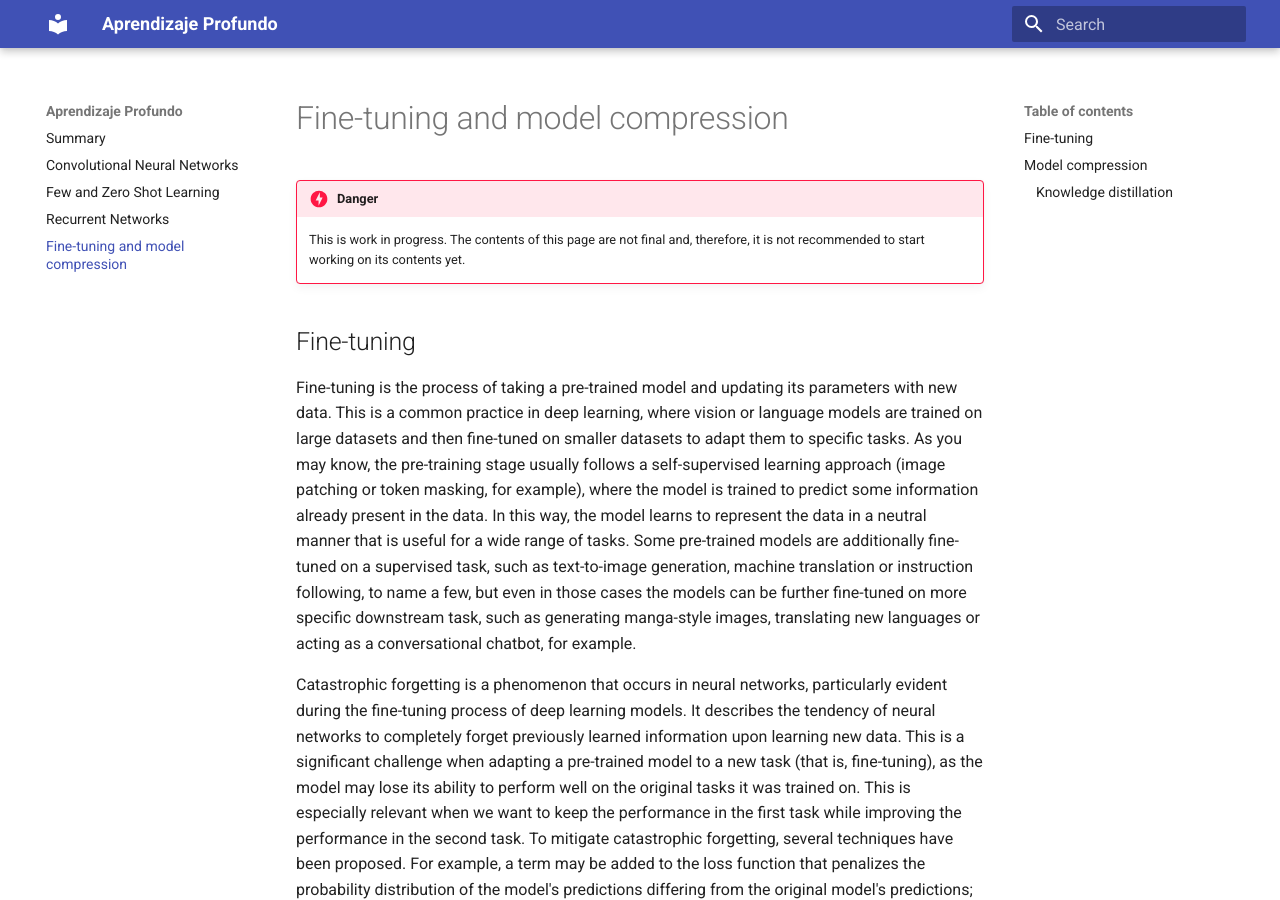
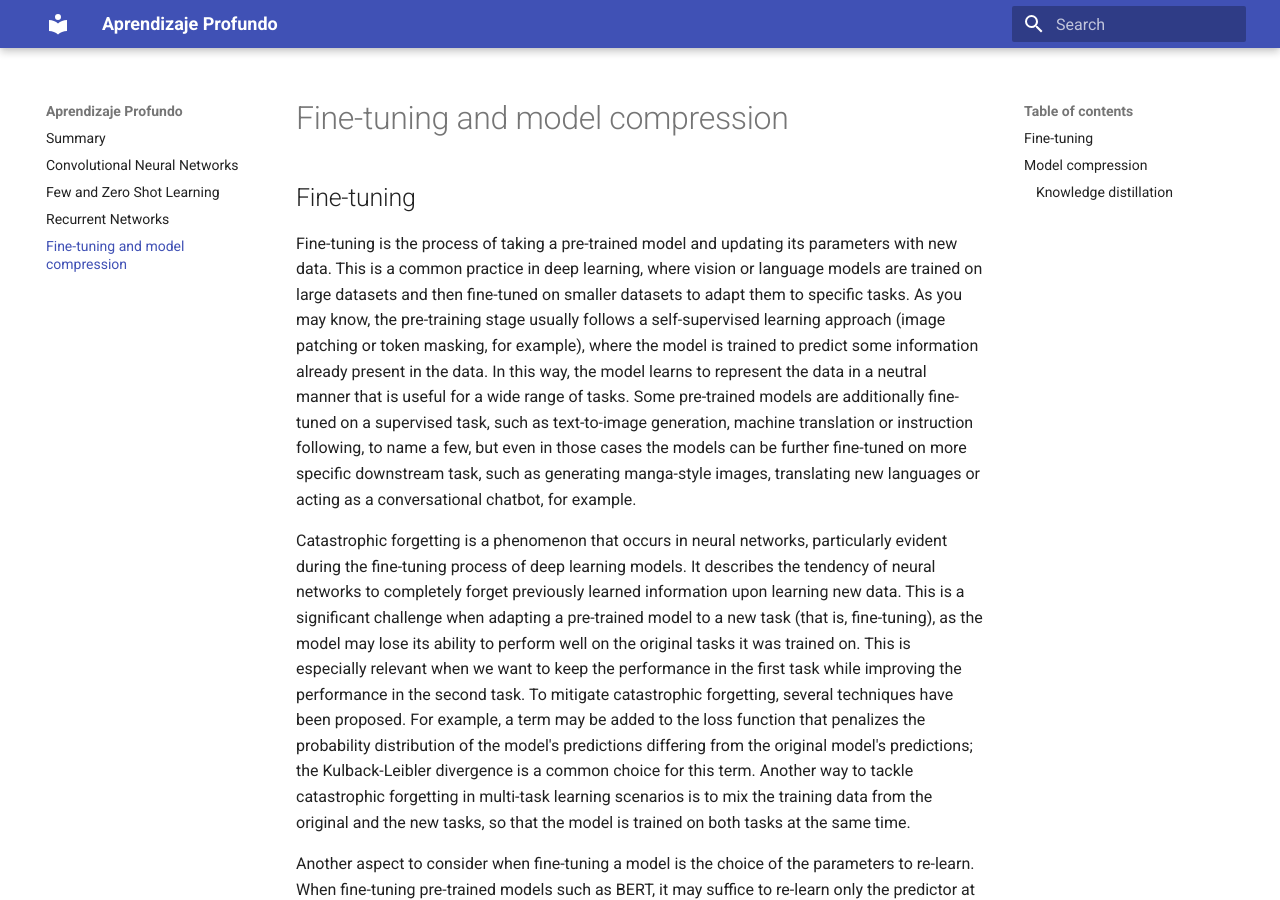
Before and after one commit to pertusa/ap, an MkDocs documentation site: the page built from docs/ftkd.md, in a window 1280 px wide and 900 px high. Built offline with MkDocs 1.6.1 and Material for MkDocs 9.7.7, drawn with Linux system fonts in a browser that asks for light colours; formulas are drawn with MathJax 3.

```diff
--- a/docs/ftkd.md
+++ b/docs/ftkd.md
@@ -1,8 +1,4 @@
 # Fine-tuning and model compression
-
-!!! danger
-
-    This is work in progress. The contents of this page are not final and, therefore, it is not recommended to start working on its contents yet.
 
 ## Fine-tuning
 
```
Also changed, not shown: docs/recurrent.md (+0 -4 lines).
